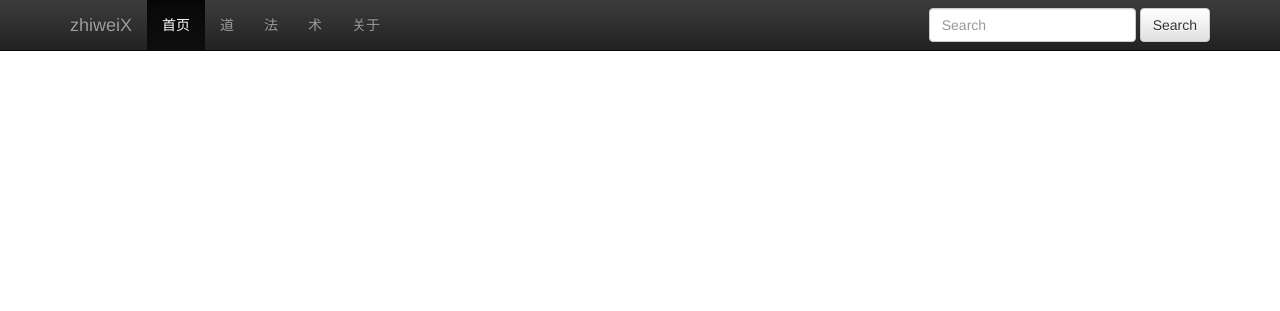
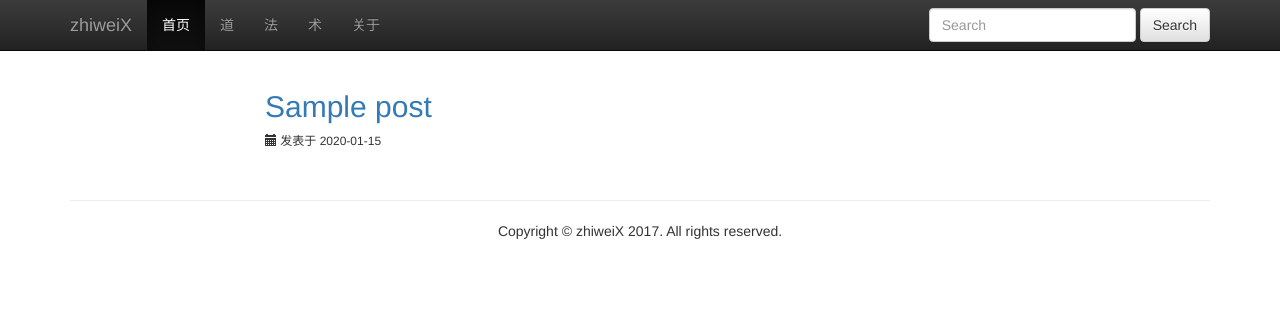
Before and after one commit to zhiwei1988/blog, a Flask app: template app/templates/index.html in a window 1280 px wide. Shown: the top 311 px of the page. Run offline with Flask 2, Linux system fonts and the light colour scheme; the template is opened without the code that fills it: most values are stand-ins (such as "Sample title", 1, 10 or a date in 2020); parts of the project's set-up code (start-up, migrations or seed data) failed here and were passed over; some libraries are stand-ins or nearby versions.

Commit message:
博客首页可使用

```diff
--- a/app/__init__.py
+++ b/app/__init__.py
@@ -3,10 +3,12 @@
 from flask import Flask
 from flask_bootstrap import Bootstrap
 from flask_sqlalchemy import SQLAlchemy
+from flask_moment import Moment
 from config import Config
 
 bootstrap = Bootstrap()
 db = SQLAlchemy()
+moment = Moment()
 
 
 def create_app():
@@ -15,6 +17,7 @@ def create_app():
 
     bootstrap.init_app(app)
     db.init_app(app)
+    moment.init_app(app)
 
     from main import main as main_blueprint
     app.register_blueprint(main_blueprint)
--- a/app/static/css/style.css
+++ b/app/static/css/style.css
@@ -1,4 +1,29 @@
-form#bloginput {
-	width: 70%;
-	margin: auto;
+body {
+	margin-top: 70px;
 }
+
+@media (min-width: 768px) {
+    .group2 {
+        text-align: right;
+    }
+}
+
+footer {
+	margin: 10px 0;
+}
+
+/*.page-bottom {
+	position: absolute;
+	bottom: 0px;
+}*/
+
+.text-center {
+	text-align: center;
+}
+
+.post-meta {
+	margin-top: 5px;
+	margin-bottom: 20px;
+	text-align: left;
+	font-size: 12px;
+}
--- a/app/templates/base.html
+++ b/app/templates/base.html
@@ -38,13 +38,27 @@
 	    </div>
     </header>
 
-    {% block blog_body -%}
-    {%- endblock blog_body %}
+    {% block home_page_content -%}
+    {%- endblock home_page_content %}
 
-    <footer>
+    {% block edit_page_content -%}
+    {%- endblock edit_page_content %}
+
+    {% block post_page_content -%}
+    {%- endblock post_page_content %}
+
+    <footer class="page-bottom">
     	<div class="container">
-    		-- copyright
+            <div>
+                <hr />
+                <p class="text-center">Copyright © zhiweiX 2017. All rights reserved.</p>
+            </div>
     	</div>
     </footer>
     {{ super() }}
 {%- endblock body %}
+
+{% block scripts %}
+{{ super() }}
+{{ moment.include_moment() }}
+{% endblock scripts %}
--- a/app/templates/index.html
+++ b/app/templates/index.html
@@ -1,7 +1,18 @@
 {% extends "base.html" %}
 
-{% block blog_body -%}
+{% block home_page_content -%}
 	<div id="body" class="container">
-		-- Site main content
+		<div class="row">
+			<div class="col-md-8 col-md-offset-2">
+				<article>
+					{% for post in posts %}
+					<h2><a href="{{ url_for('main.get_article', id=post.id, _external=True) }}">{{ post.title }}</a></h2>
+					<div class="post-meta">
+						<span class="glyphicon glyphicon-calendar"></span> 发表于 {{ moment(post.timestamp).format("YYYY-MM-DD") }}
+					</div>
+					{% endfor %}
+				</article>
+			</div>
+		</div>
 	</div>
-{%- endblock blog_body %}
+{%- endblock home_page_content %}
--- a/config.py
+++ b/config.py
@@ -4,9 +4,10 @@ import os
 
 basedir = os.path.abspath(os.path.dirname(__file__))
 
+
 class Config:
     DEBUG = True
-    SQLALCHEMY_COMMIT_ON_TEARDOWN = True #每次请求结束后自动提交数据库变动
+    SQLALCHEMY_COMMIT_ON_TEARDOWN = True  # 每次请求结束后自动提交数据库变动
     SQLALCHEMY_TRACK_MODIFICATIONS = False
     SQLALCHEMY_DATABASE_URI = 'sqlite:///' + os.path.join(basedir, 'data.sqlite')
     SECRET_KEY = 'i love jiang wei nan'
```
Also changed, not shown: app/main/forms.py (+5 -4 lines), app/main/view.py (+10 -3 lines), app/models.py (+17 -2 lines), app/templates/edit.html (+26 -8 lines), app/templates/post.html (added, +11 -0 lines), data.sqlite, 6 other files.
